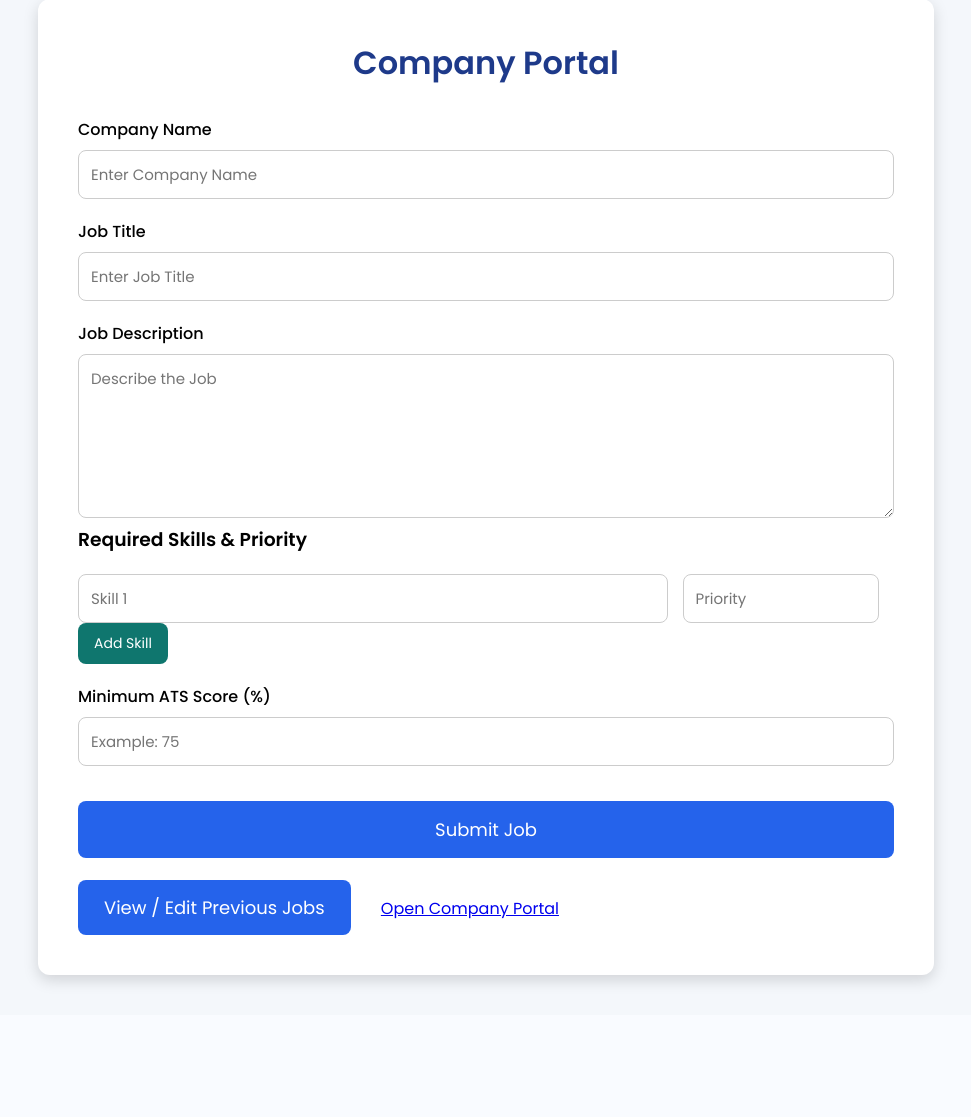
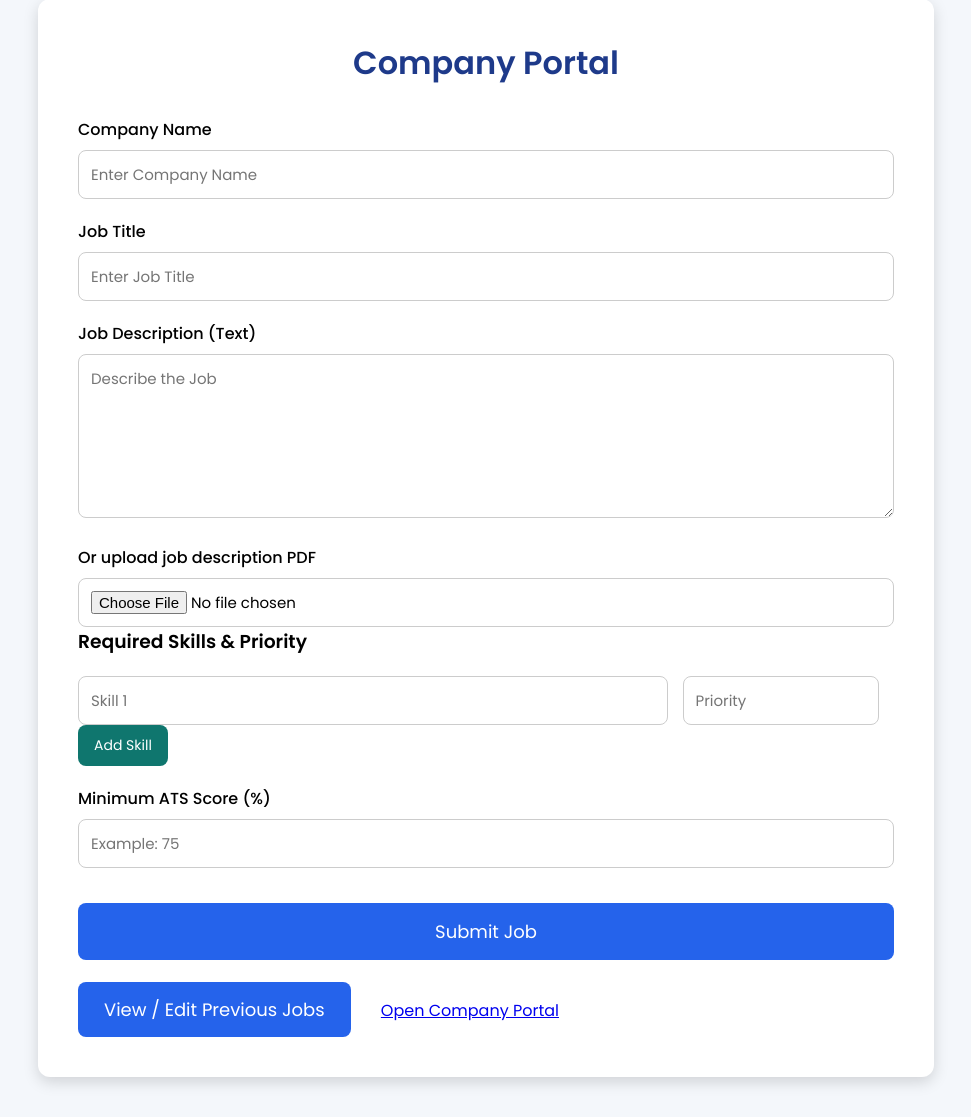
Before and after one commit to ag1476790-arch/AI-Resume-Screening-System, a Flask app: page /company in a window 1280 px wide. Shown: the part 116-1233 px from the top of the page, without its empty margins (154-1125 px from the left). Before the commit the page ends 1102 px from the top, so only its background shows below. Run offline with Flask 3, Linux system fonts and the light colour scheme; data that the repository does not hold is empty.

Commit message:
Improve PDF extraction and resume matching

```diff
--- a/app.py
+++ b/app.py
@@ -2,6 +2,8 @@ from flask import Flask, render_template, request, redirect, url_for
 import os
 import sqlite3
 import json
+import tempfile
+import uuid
 import pdfplumber
 import fitz
 import pytesseract
@@ -11,6 +13,7 @@ from werkzeug.utils import secure_filename
 from sklearn.feature_extraction.text import TfidfVectorizer
 from sklearn.metrics.pairwise import cosine_similarity
 from models.predictor import predict_resume
+from models.text_processor import preprocess_text, extract_keywords
 
 app = Flask(__name__, template_folder="template", static_folder="static")
 
@@ -196,6 +199,8 @@ def company_portal():
         ).fetchall()
         conn.close()
 
+    job_keywords = extract_keywords(selected_job["job_description"]) if selected_job else []
+
     return render_template(
         "company_portal.html",
         companies=companies,
@@ -204,6 +209,7 @@ def company_portal():
         selected_job=selected_job,
         selected_skills=get_job_skills(selected_job) if selected_job else [],
         applicants=applicants,
+        job_keywords=job_keywords,
         view=view,
     )
 
@@ -239,6 +245,7 @@ def company_portal_compare():
         comparison_results.append({"applicant": applicant, "result": result})
 
     companies = sorted({job["company_name"] for job in jobs})
+    job_keywords = extract_keywords(selected_job["job_description"]) if selected_job else []
     return render_template(
         "company_portal.html",
         companies=companies,
@@ -248,6 +255,7 @@ def company_portal_compare():
         selected_skills=get_job_skills(selected_job),
         applicants=applicants,
         comparison_results=comparison_results,
+        job_keywords=job_keywords,
         view="applicants",
     )
 
@@ -324,8 +332,11 @@ def compare():
             )
             job_text = selected_job["job_description"]
 
+            resume_clean = preprocess_text(resume_text)
+            job_clean = preprocess_text(job_text)
+
             vectorizer = TfidfVectorizer()
-            vectors = vectorizer.fit_transform([resume_text, job_text])
+            vectors = vectorizer.fit_transform([resume_clean, job_clean])
             similarity = cosine_similarity(vectors[0:1], vectors[1:2])[0][0]
             similarity_percentage = round(similarity * 100, 2)
 
@@ -395,7 +406,19 @@ def submit_job():
     job_id = request.form.get("job_id")
     company_name = request.form["company_name"]
     job_title = request.form["job_title"]
-    job_description = request.form["job_description"]
+    job_description = (request.form.get("job_description") or "").strip()
+    uploaded_job_file = request.files.get("job_description_file")
+    if uploaded_job_file and uploaded_job_file.filename:
+        try:
+            pdf_text = resolve_pdf_text(uploaded_job_file)
+        except ValueError as exc:
+            return str(exc), 400
+        if pdf_text:
+            job_description = "\n".join(part for part in [job_description, pdf_text] if part).strip()
+
+    if not job_description:
+        return "Please enter a job description or upload a PDF description.", 400
+
     skills = [
         {"name": name.strip(), "priority": int(priority)}
         for name, priority in zip(
@@ -518,29 +541,71 @@ def submit_job():
 
 
 # ----------------------------
-# EXTRACT PDF TEXT
+# TEXT PREPROCESSING & PDF EXTRACTION
 # ----------------------------
 
+def resolve_pdf_text(uploaded_file):
+    if not uploaded_file or not getattr(uploaded_file, "filename", None):
+        return ""
+
+    if not uploaded_file.filename.lower().endswith(".pdf"):
+        raise ValueError("Only PDF files are supported.")
+
+    temp_file = os.path.join(
+        tempfile.gettempdir(),
+        f"job_{uuid.uuid4().hex}.pdf",
+    )
+    uploaded_file.save(temp_file)
+    try:
+        return extract_text(temp_file)
+    finally:
+        if os.path.exists(temp_file):
+            os.remove(temp_file)
+
+
 def extract_text(pdf_path):
+    if not pdf_path or not os.path.exists(pdf_path):
+        return ""
+
     text_parts = []
 
-    with pdfplumber.open(pdf_path) as pdf:
-        for page in pdf.pages:
-            page_text = page.extract_text()
-            if page_text:
-                text_parts.append(page_text)
+    try:
+        with pdfplumber.open(pdf_path) as pdf:
+            for page in pdf.pages:
+                page_text = page.extract_text(layout=False) or page.extract_text(x_tolerance=1, y_tolerance=1)
+                if page_text and page_text.strip():
+                    text_parts.append(page_text)
+    except Exception as e:
+        print(f"pdfplumber extraction warning: {e}")
 
     extracted_text = "\n".join(text_parts).strip()
     if extracted_text:
         return extracted_text.lower()
 
-    # Scanned resumes contain page images instead of an embedded text layer.
+    try:
+        with fitz.open(pdf_path) as doc:
+            for page in doc:
+                page_text = page.get_text("text")
+                if page_text and page_text.strip():
+                    text_parts.append(page_text)
+    except Exception as e:
+        print(f"PyMuPDF text extraction warning: {e}")
+
+    extracted_text = "\n".join(text_parts).strip()
+    if extracted_text:
+        return extracted_text.lower()
+
     ocr_parts = []
-    with fitz.open(pdf_path) as pdf:
-        for page in pdf:
-            pixmap = page.get_pixmap(matrix=fitz.Matrix(2, 2), alpha=False)
-            image = Image.frombytes("RGB", [pixmap.width, pixmap.height], pixmap.samples)
-            ocr_parts.append(pytesseract.image_to_string(image))
+    try:
+        with fitz.open(pdf_path) as pdf:
+            for page in pdf:
+                pixmap = page.get_pixmap(matrix=fitz.Matrix(2, 2), alpha=False)
+                image = Image.frombytes("RGB", [pixmap.width, pixmap.height], pixmap.samples)
+                ocr_text = pytesseract.image_to_string(image)
+                if ocr_text and ocr_text.strip():
+                    ocr_parts.append(ocr_text)
+    except Exception as e:
+        print(f"OCR extraction warning (Tesseract might not be installed): {e}")
 
     return "\n".join(ocr_parts).lower()
 
--- a/template/company.html
+++ b/template/company.html
@@ -52,14 +52,16 @@
             required
         >
 
-        <label>Job Description</label>
+        <label>Job Description (Text)</label>
 
         <textarea
             name="job_description"
             rows="6"
             placeholder="Describe the Job"
-            required
         >{{ job.job_description if job else '' }}</textarea>
+
+        <label>Or upload job description PDF</label>
+        <input type="file" name="job_description_file" accept=".pdf">
 
         <h3>Required Skills & Priority</h3>
 
```
Also changed, not shown: models/predictor.py (+7 -3 lines), models/resume_parser.py (+30 -8 lines), models/skill_extractor.py (+12 -2 lines), models/text_processor.py (added, +89 -0 lines), template/company_portal.html (+8 -0 lines).
